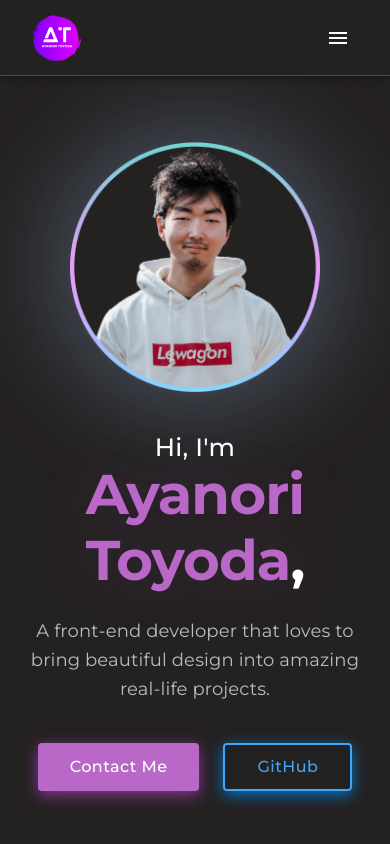
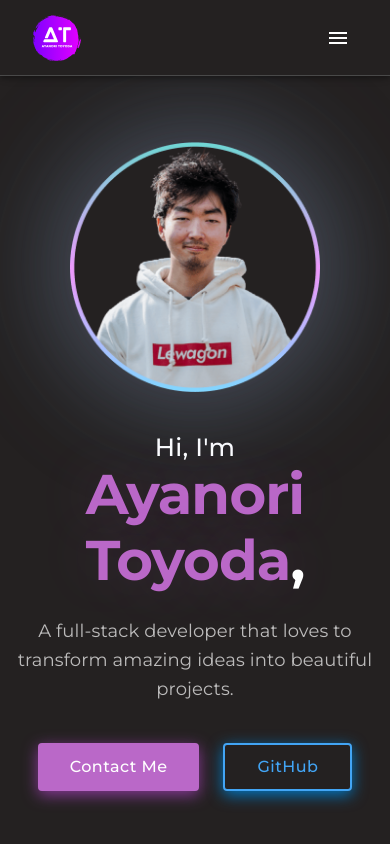
Before and after one commit to AyanorII/portfolio, a Next.js app: page / in a window 390 px wide. Shown: the top 844 px of the page. Built offline with nearby package versions, Linux system fonts and the light colour scheme.

Commit message:
hero animation only from tablet viewport

```diff
--- a/components/Hero/Hero.tsx
+++ b/components/Hero/Hero.tsx
@@ -1,5 +1,5 @@
-import { Container, Stack } from "@mui/material";
-import { motion } from "framer-motion";
+import { Container, Stack, useMediaQuery } from "@mui/material";
+import { motion, Variants } from "framer-motion";
 import ProfileImage from "../ProfileImage";
 import HeroContent from "./HeroContent";
 
@@ -7,12 +7,26 @@ const Hero = () => {
   enum NAVBAR_HEIGHT {
     XS = "89px",
     SM = "97px",
+    MD = "124px",
   }
+
+  const isTablet = useMediaQuery("(min-width: 768px)");
+
+  const imageVariants: Variants = {
+    animate: isTablet
+      ? { x: ["200%", "-10%", "0%"], rotate: [360, -15, 0] }
+      : {},
+    initial: isTablet ? { x: "200%", rotate: 360 } : { x: 0, rotate: 0 },
+  };
 
   return (
     <Container>
       <Stack
-        paddingTop={{ xs: NAVBAR_HEIGHT.XS, sm: NAVBAR_HEIGHT.SM }}
+        paddingTop={{
+          xs: NAVBAR_HEIGHT.XS,
+          sm: NAVBAR_HEIGHT.SM,
+          md: NAVBAR_HEIGHT.MD,
+        }}
         flexDirection={{ lg: "row-reverse" }}
         justifyContent="center"
         alignItems="center"
@@ -20,25 +34,19 @@ const Hero = () => {
         minHeight="100vh"
       >
         <motion.div
-          animate={{ x: ["200%", "-10%", "0%"], rotate: [360, -15, 0] }}
+          variants={imageVariants}
+          animate="animate"
+          initial="initial"
           transition={{
             duration: 5,
             delay: 1.25,
             ease: "easeInOut",
             times: [0, 0.25, 0.35],
           }}
-          exit={{ scale: 0 }}
         >
           <ProfileImage />
         </motion.div>
-        <motion.div
-          initial={{ x: "-150%" }}
-          animate={{ x: 0 }}
-          transition={{ duration: 1.25 }}
-          exit={{ scale: 0 }}
-        >
-          <HeroContent />
-        </motion.div>
+        <HeroContent />
       </Stack>
     </Container>
   );
--- a/components/Hero/HeroContent.tsx
+++ b/components/Hero/HeroContent.tsx
@@ -46,8 +46,7 @@ const HeroContent = () => {
         maxWidth="50ch"
         margin={{ xs: "0 auto", lg: "0" }}
       >
-        A front-end developer that loves to bring beautiful design into amazing
-        real-life projects.
+        A full-stack developer that loves to transform amazing ideas into beautiful projects.
       </Typography>
       {/* -------------------------- Sub Heading -------------------------- */}
       {/* -------------------------- CTA Buttons -------------------------- */}
```
